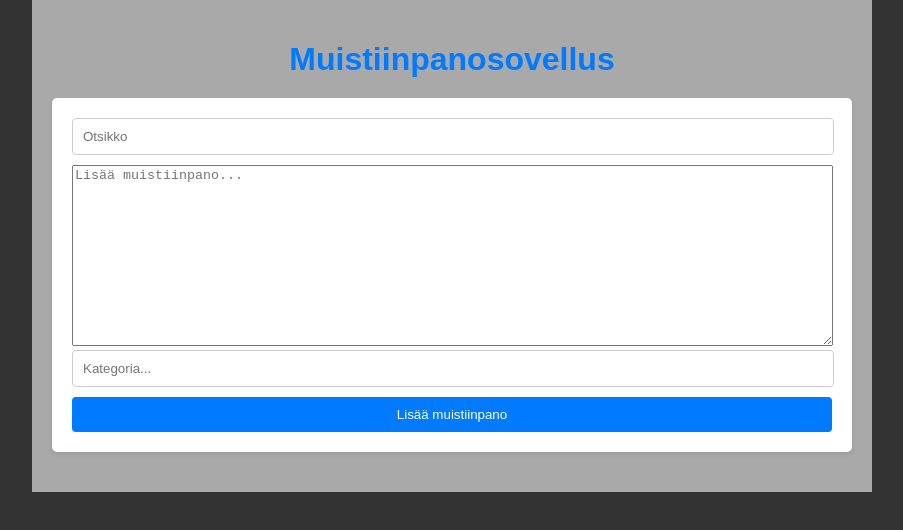
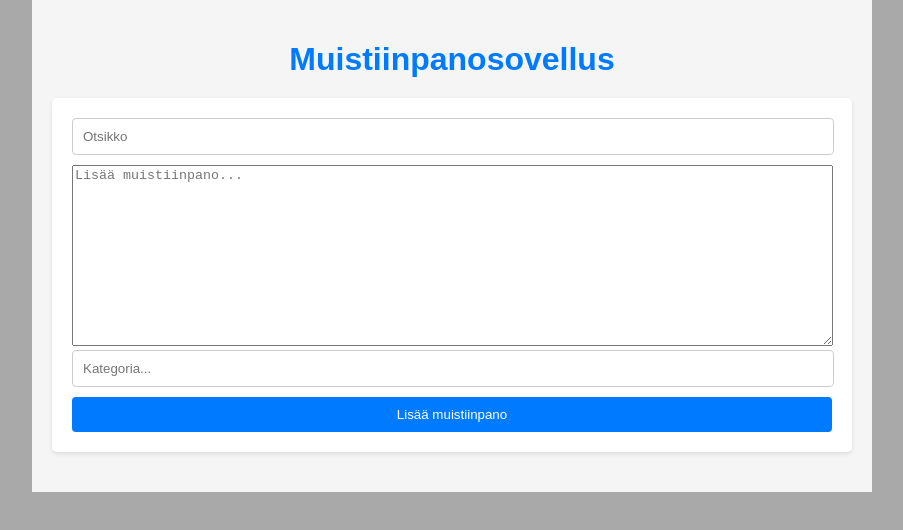
Before and after one commit to jounikivi/selainohjlemointi_react_project, a React (Create React App) app in the folder muistiinpanosovellus/: page / in a window 1280 px wide. Shown: the top 530 px of the page, without its empty margins (188-1091 px from the left). Built offline with nearby package versions, Linux system fonts and the light colour scheme.

Commit message:
Update App.css

```diff
--- a/muistiinpanosovellus/src/App.css
+++ b/muistiinpanosovellus/src/App.css
@@ -6,11 +6,11 @@ body {
   padding: 0;
   background-color: #f4f4f4;
   color: #333;
-  background-color: #333;
+  background-color: darkgrey;
 }
 
 .container {
-  background-color: darkgrey;
+  background-color: whitesmoke;
   max-width: 800px;
   margin: 0 auto;
   padding: 20px;
```
